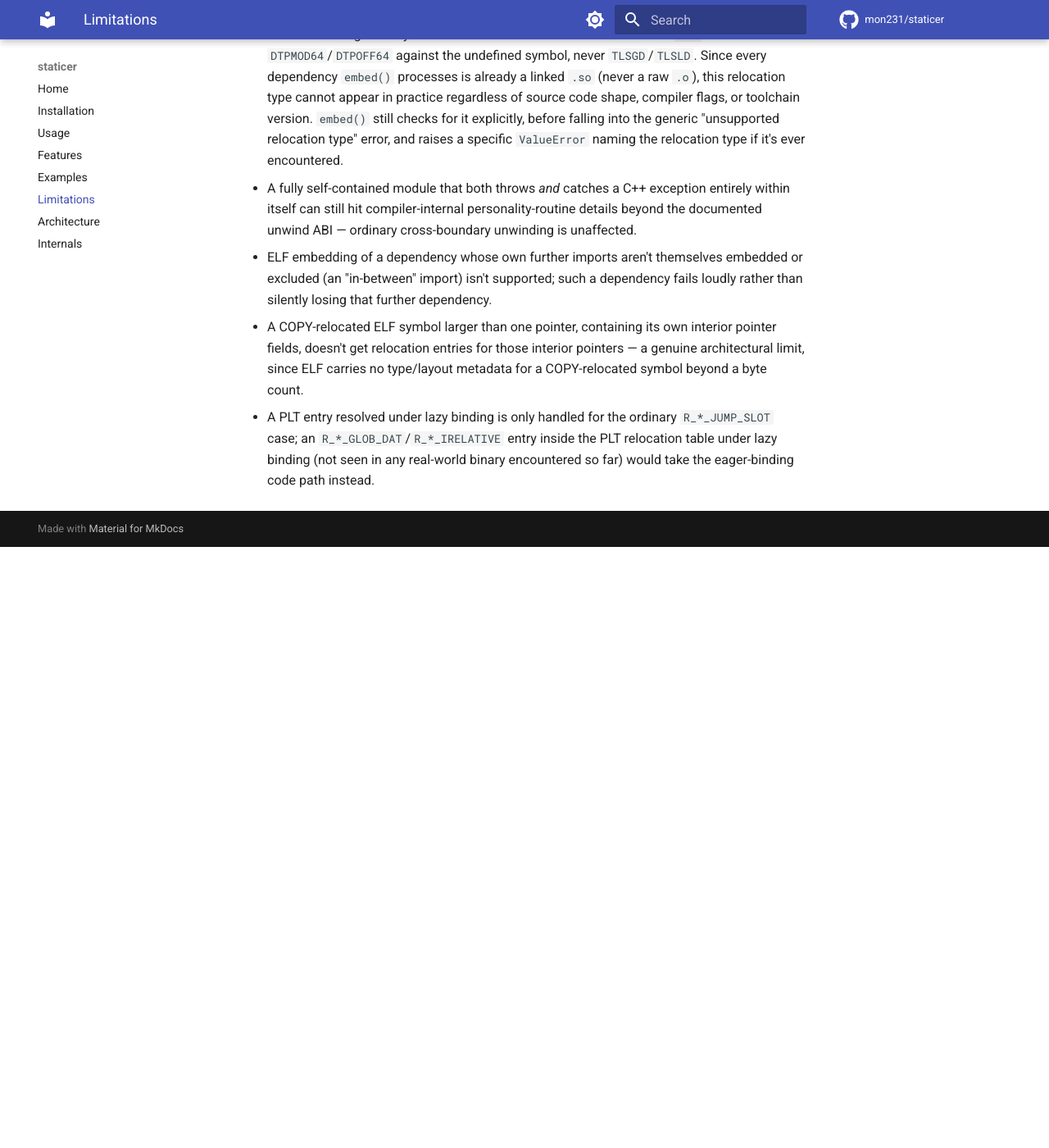
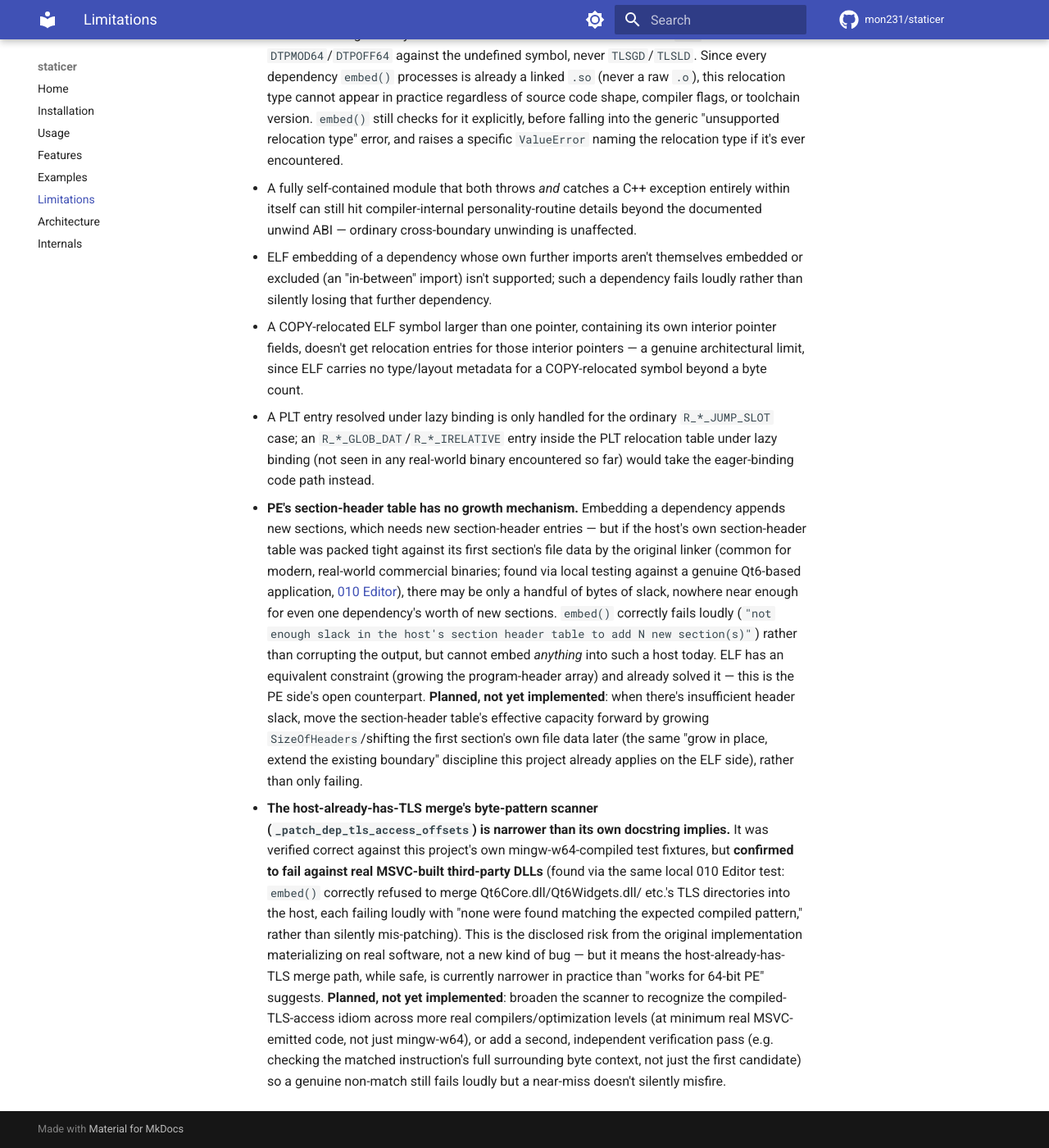
Before and after one commit to mon231/staticer, an MkDocs documentation site: the page built from docs/limitations.md, in a window 1280 px wide and 1400 px high, scrolled down 1094 px. Shown: the whole window at 82% size. Built offline with MkDocs 1.6.1 and Material for MkDocs 9.7.7, drawn with Linux system fonts in a browser that asks for light colours; comment, search, counter and statistics services are not loaded; before the commit the page ends 1761 px from its top, so only the background shows below that.

Commit message:
docs: record two real gaps found via local 010 Editor testing
PE section-header-table has no growth mechanism (host header regions
packed tight by modern linkers leave too little slack to add even one
dependency's sections); the host-already-has-TLS merge's byte-pattern
scanner, verified against mingw-w64 fixtures, correctly refuses real
MSVC-built third-party DLLs it doesn't recognize rather than misfiring.
Both fail loudly as designed; neither is implemented yet.

Co-Authored-By: Claude Sonnet 5 <noreply@anthropic.com>
Claude-Session: https://claude.ai/code/session_01EC7U8vjyVrK1z2o28JjegX

```diff
--- a/docs/limitations.md
+++ b/docs/limitations.md
@@ -73,3 +73,40 @@
   inside the PLT relocation table under lazy binding (not seen in any
   real-world binary encountered so far) would take the eager-binding
   code path instead.
+- **PE's section-header table has no growth mechanism.** Embedding a
+  dependency appends new sections, which needs new section-header
+  entries — but if the host's own section-header table was packed tight
+  against its first section's file data by the original linker (common
+  for modern, real-world commercial binaries; found via local testing
+  against a genuine Qt6-based application, [010 Editor](https://www.sweetscape.com/010editor/)),
+  there may be only a handful of bytes of slack, nowhere near enough for
+  even one dependency's worth of new sections. `embed()` correctly fails
+  loudly (`"not enough slack in the host's section header table to add N
+  new section(s)"`) rather than corrupting the output, but cannot embed
+  *anything* into such a host today. ELF has an equivalent constraint
+  (growing the program-header array) and already solved it — this is
+  the PE side's open counterpart. **Planned, not yet implemented**: when
+  there's insufficient header slack, move the section-header table's
+  effective capacity forward by growing `SizeOfHeaders`/shifting the
+  first section's own file data later (the same "grow in place, extend
+  the existing boundary" discipline this project already applies on the
+  ELF side), rather than only failing.
+- **The host-already-has-TLS merge's byte-pattern scanner
+  (`_patch_dep_tls_access_offsets`) is narrower than its own docstring
+  implies.** It was verified correct against this project's own
+  mingw-w64-compiled test fixtures, but **confirmed to fail against real
+  MSVC-built third-party DLLs** (found via the same local 010 Editor
+  test: `embed()` correctly refused to merge Qt6Core.dll/Qt6Widgets.dll/
+  etc.'s TLS directories into the host, each failing loudly with "none
+  were found matching the expected compiled pattern," rather than
+  silently mis-patching). This is the disclosed risk from the original
+  implementation materializing on real software, not a new kind of bug —
+  but it means the host-already-has-TLS merge path, while safe, is
+  currently narrower in practice than "works for 64-bit PE" suggests.
+  **Planned, not yet implemented**: broaden the scanner to recognize the
+  compiled-TLS-access idiom across more real compilers/optimization
+  levels (at minimum real MSVC-emitted code, not just mingw-w64), or add
+  a second, independent verification pass (e.g. checking the matched
+  instruction's full surrounding byte context, not just the first
+  candidate) so a genuine non-match still fails loudly but a near-miss
+  doesn't silently misfire.
```
Also changed, not shown: README.md (+2 -0 lines).
